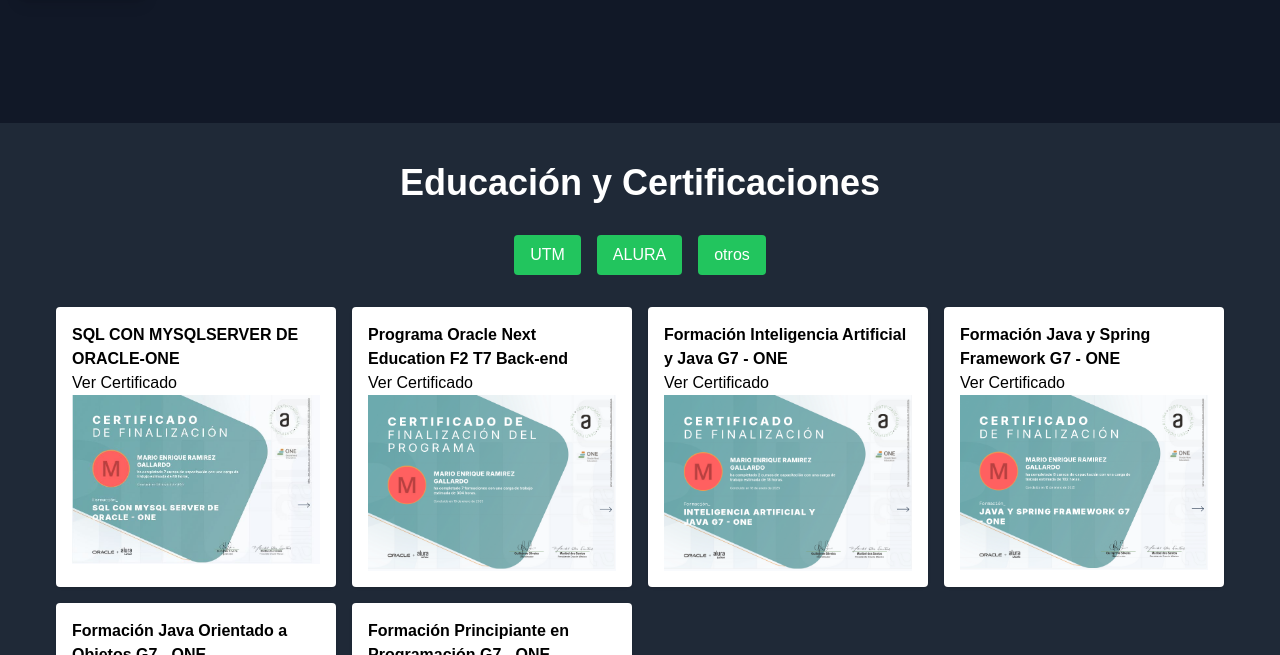
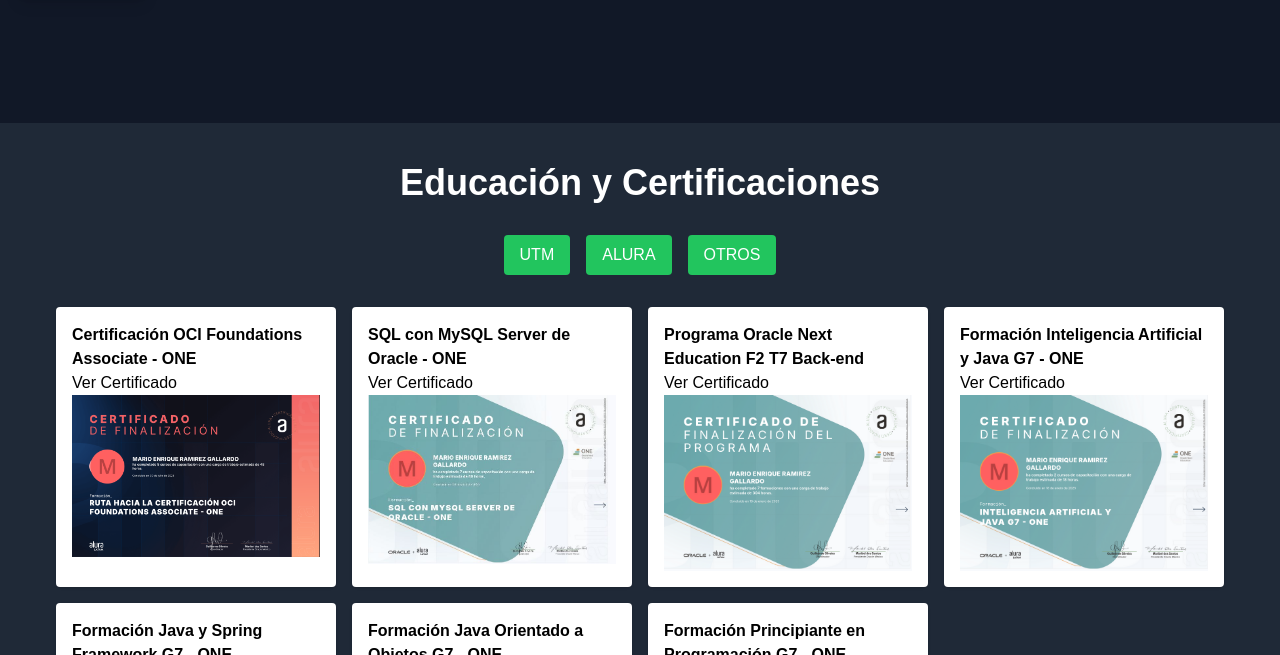
Before and after one commit to p3p3p3k4z/Portafolio, a plain HTML site: page index.html in a window 1280 px wide. Both pictures are taken after a click on the button "ALURA". Shown: the part 677-1332 px from the top of the page. Drawn offline with nearby package versions, Linux system fonts and the light colour scheme.

Commit message:
feat: OCI

```diff
--- a/index.html
+++ b/index.html
@@ -18,8 +18,7 @@
       <p class="text-xl md:text-2x2 mb-10">
       Estudiante de Ingeniería en Computación con sólidas habilidades en Linux,
       me he centrado en el desarrollo web full-stack, transformando ideas en aplicaciones prácticas.
-      Para fortalecer mis habilidades en programación, desarrollo proyectos personales y académicos,
-      siempre con un firme interés en explorar nuevas tecnologías y el aprendizaje continuo.
+      Para fortalecer mis habilidades en programación, desarrollo proyectos personales y académicos, siempre con un firme interés en explorar nuevas tecnologías y el aprendizaje continuo.
       </p>
 
       <div class="flex flex-col items-center md:items-start gap-4">
@@ -53,7 +52,7 @@
       <div class="flex justify-center space-x-4 mb-8">
         <button class="edu-btn px-4 py-2 bg-green-500 hover:bg-green-600 rounded" data-target="utm">UTM</button>
         <button class="edu-btn px-4 py-2 bg-green-500 hover:bg-green-600 rounded" data-target="alura">ALURA</button>
-        <button class="edu-btn px-4 py-2 bg-green-500 hover:bg-green-600 rounded" data-target="otros">otros</button>
+        <button class="edu-btn px-4 py-2 bg-green-500 hover:bg-green-600 rounded" data-target="otros">OTROS</button>
       </div>
 
       <div id="utm" class="edu-cards hidden grid grid-cols-1 md:grid-cols-2 lg:grid-cols-3 gap-4 mb-8">
@@ -78,7 +77,13 @@
       <div id="alura" class="edu-cards hidden grid grid-cols-1 md:grid-cols-2 lg:grid-cols-3 gap-4 mb-8">
 
         <div class="bg-white text-black p-4 rounded shadow">
-          <h3 class="font-bold">SQL CON MYSQLSERVER DE ORACLE-ONE</h3>
+          <h3 class="font-bold">Certificación OCI Foundations Associate - ONE</h3>
+		  <a href="https://app.aluracursos.com/user/mario-ness64/degree-certificacion-oci-one-16006/certificate">Ver Certificado</a>
+		  <img src="img/alura7.jpg" alt="alura7">
+        </div>
+
+        <div class="bg-white text-black p-4 rounded shadow">
+          <h3 class="font-bold">SQL con MySQL Server de Oracle - ONE</h3>
 		  <a href="https://app.aluracursos.com/degree/certificate/609e0b6d-1b25-418c-8886-1dcdd6edee0e?lang">Ver Certificado</a>
 		  <img src="img/alura6.jpeg" alt="alura6">
         </div>
@@ -115,6 +120,11 @@
       </div>
 
       <div id="otros" class="edu-cards hidden grid grid-cols-1 md:grid-cols-2 lg:grid-cols-3 gap-4">
+
+        <div class="bg-white text-black p-4 rounded shadow">
+          <h3 class="font-bold">Oracle Certified Foundations Associate</h3>
+          <img src="img/eCertificate.jpg" alt="OCI">
+        </div>
 
         <div class="bg-white text-black p-4 rounded shadow">
           <h3 class="font-bold">Nasa Space Apps Challenge</h3>
```
Also changed, not shown: img/alura7.jpg (added), img/eCertificate.jpg (added).
